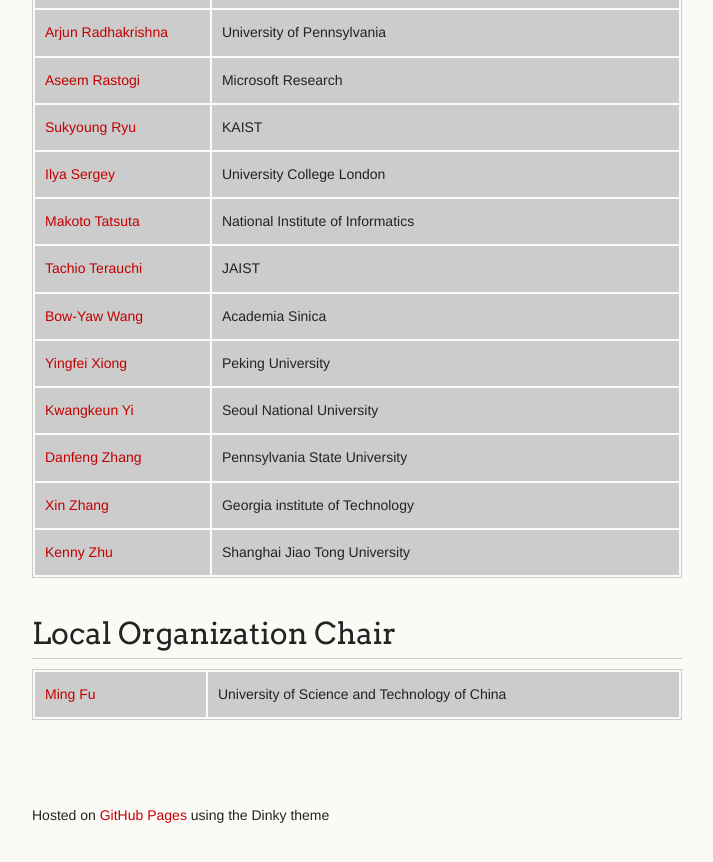
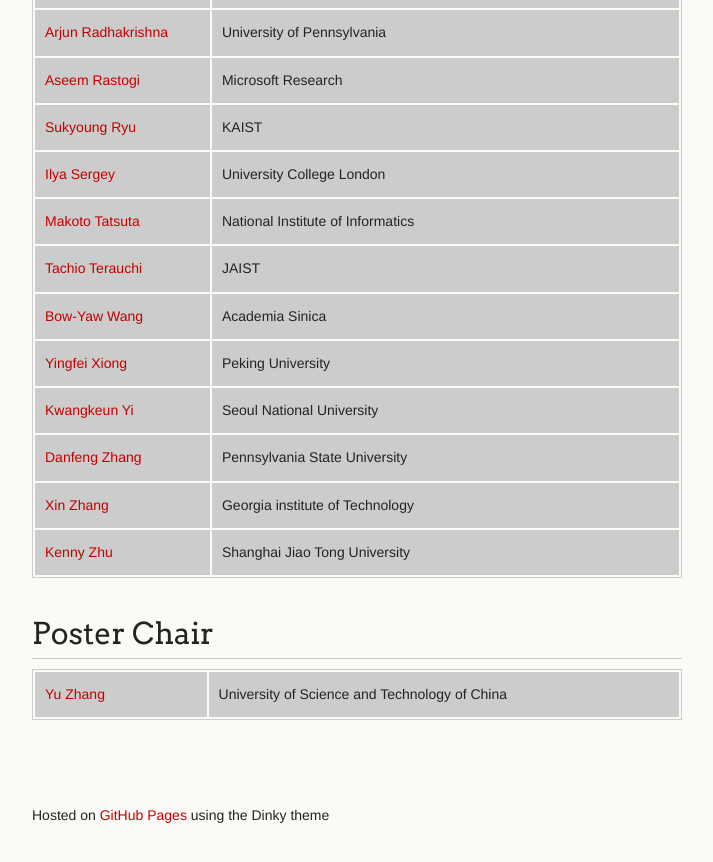
Before and after one commit to www-aplas/www-aplas.github.io, a Jekyll site: the page built from org.md, in a window 1280 px wide and 900 px high, scrolled down 1322 px. Shown: the top 862 px of the window, without its empty margins (278-991 px from the left). Built offline with Jekyll 4.4.1, drawn with Linux system fonts in a browser that asks for light colours; our own code applies the rules of GitHub Pages for plain Markdown files; a script that is not in the unit is left out.

Commit message:
Update org.md

```diff
--- a/org.md
+++ b/org.md
@@ -51,6 +51,6 @@
 [Xin Zhang](http://www.cc.gatech.edu/~xzhang36/) | Georgia institute of Technology
 [Kenny Zhu](http://www.cs.sjtu.edu.cn/~kzhu/) | Shanghai Jiao Tong University
 
-# Local Organization Chair
+# Poster Chair
 
-[Ming Fu](http://staff.ustc.edu.cn/~fuming/) | University of Science and Technology of China
+[Yu Zhang](http://staff.ustc.edu.cn/~yuzhang/) | University of Science and Technology of China
```
